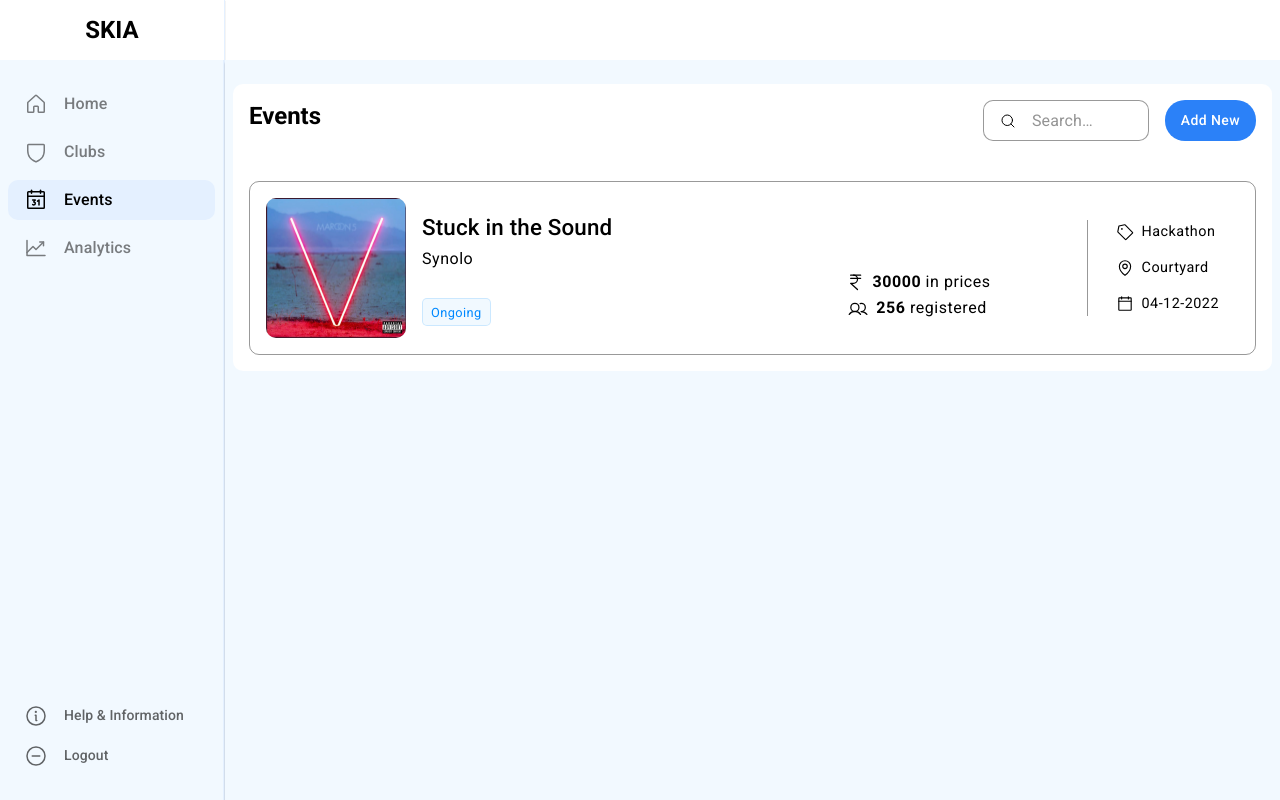
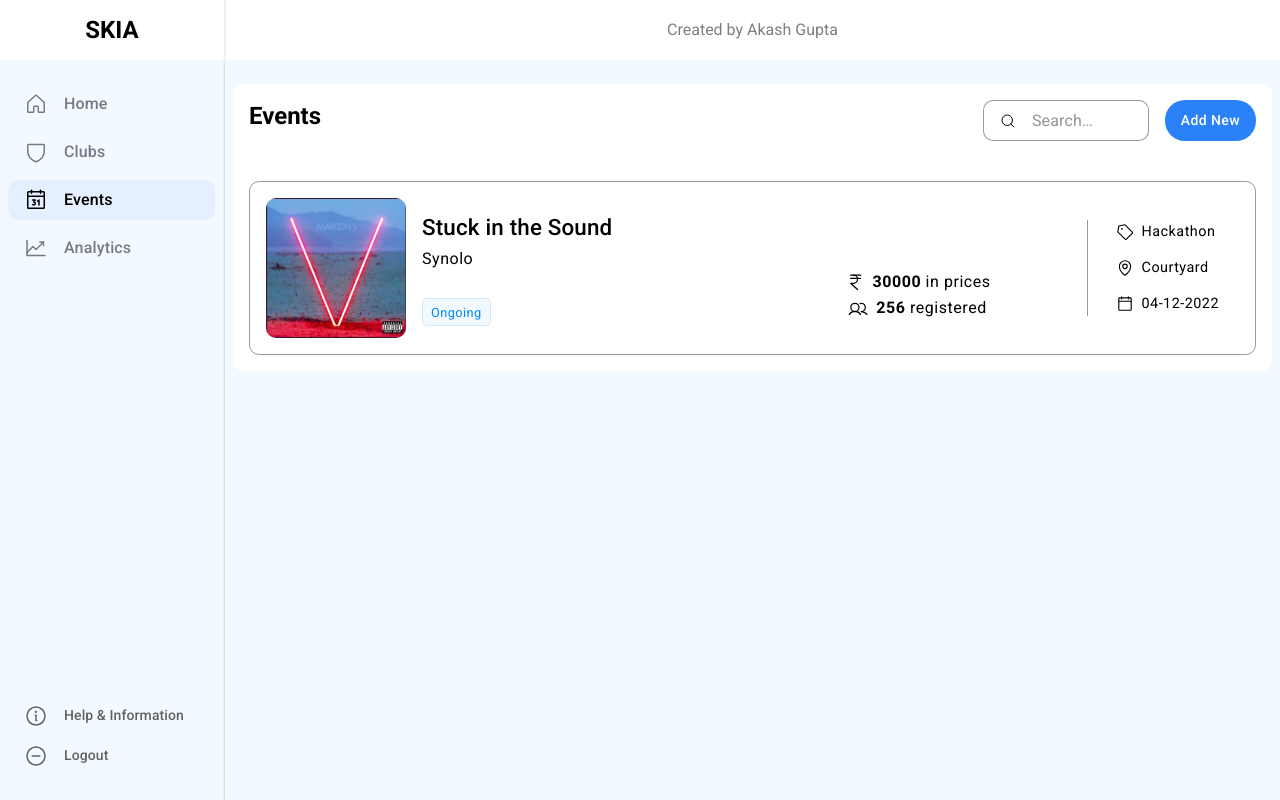
Before and after one commit to Akash4510/skia-verse, a React (Create React App) app: page / in a window 1280 px wide. Built offline with nearby package versions, Linux system fonts and the light colour scheme.

Commit message:
Added my attribution

```diff
--- a/src/App.jsx
+++ b/src/App.jsx
@@ -1,5 +1,5 @@
 import React from 'react';
-import { Stack } from '@mui/material';
+import { Stack, Typography } from '@mui/material';
 import { Sidebar } from './components';
 import { Events } from './sections';
 import './App.css';
@@ -29,7 +29,11 @@ const App = () => {
           overflowX: 'hidden',
         }}
       >
-        <Stack height="60px" alignItems="center" justifyContent="center" />
+        <Stack height="60px" alignItems="center" justifyContent="center">
+          <Typography variant="body" sx={{ opacity: 0.5 }}>
+            Created by Akash Gupta
+          </Typography>
+        </Stack>
 
         <Stack
           direction="column"
```
